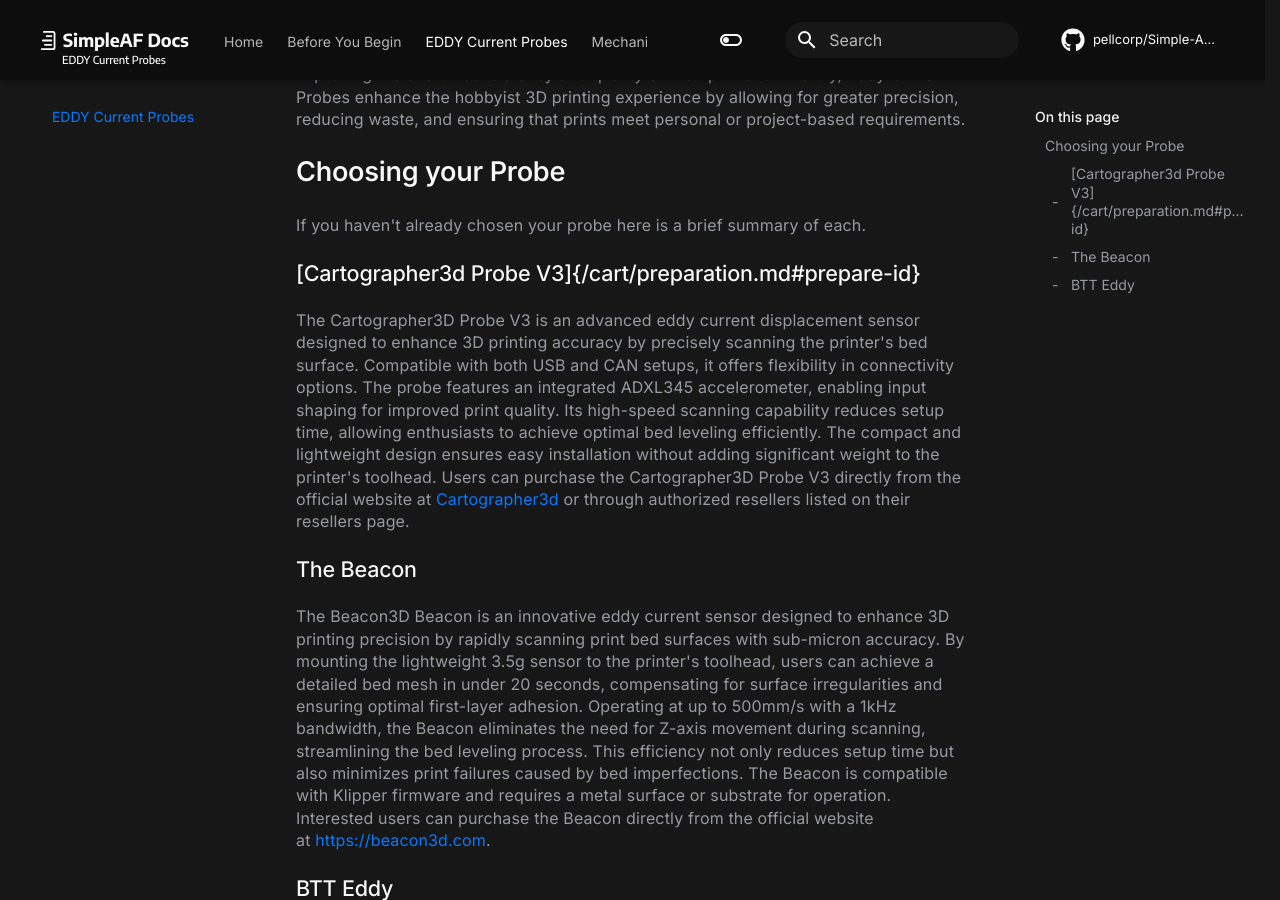
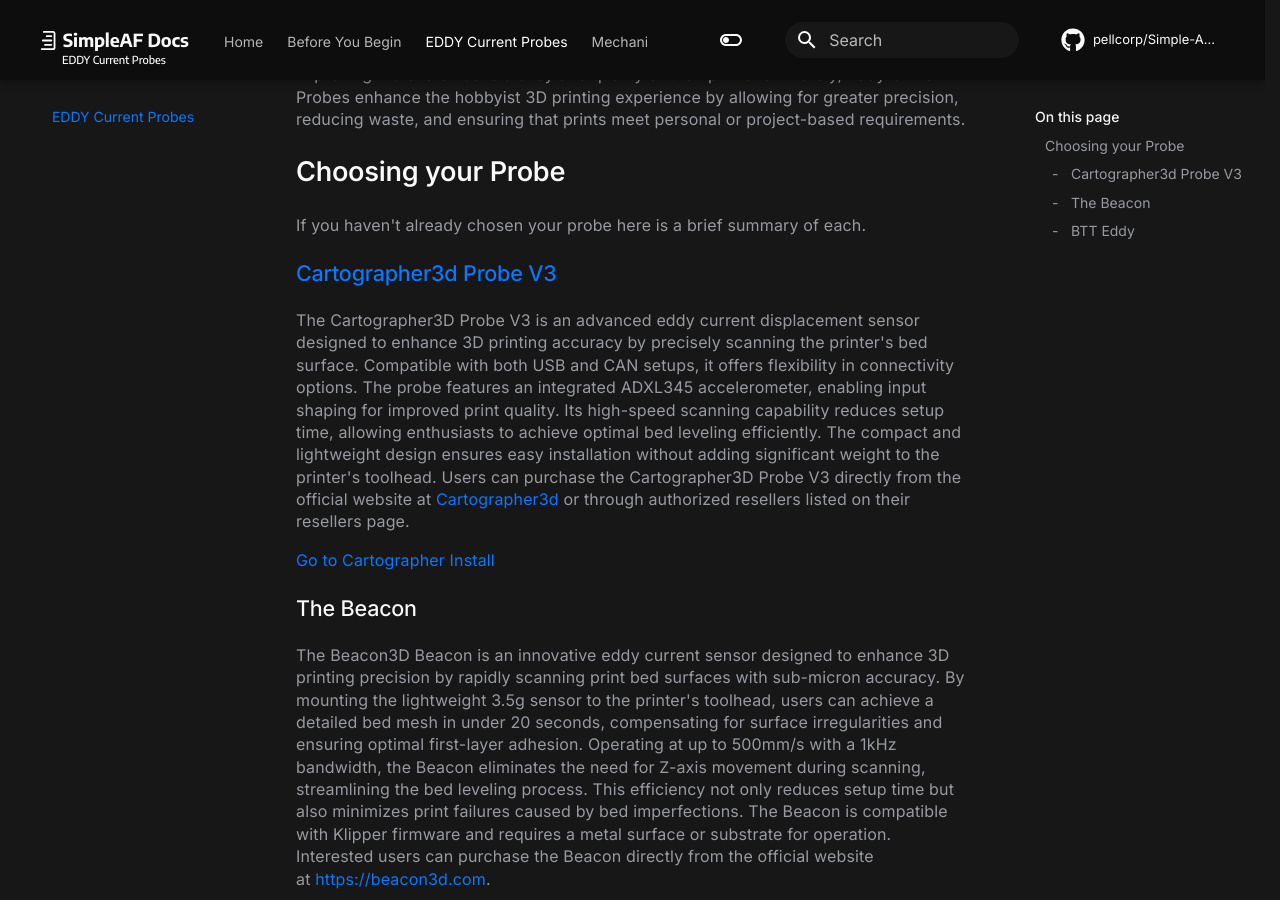
Before and after one commit to pellcorp/Simple-AF-Wiki, an MkDocs documentation site: the page built from docs/eddy.md, in a window 1280 px wide and 900 px high, scrolled down 547 px. Built offline with MkDocs 1.6.1 and Material for MkDocs 9.7.7, drawn with Linux system fonts in a browser that asks for light colours; comment, search, counter and statistics services are not loaded.

Commit message:
epiphany?

```diff
--- a/custom/overrides/partials/hero.html
+++ b/custom/overrides/partials/hero.html
@@ -3,8 +3,8 @@
         <div class="hero_text | center">
             <div class="hero-context | fs-text-xl fw-regular">
                 <h1 class="fs-display-l fw-bold">Simple AF Project</h1>
-                <p>This project is designed to assist with the installation of one of seven supported ABL probes on Creality K1 Series printers: the Cartographer3D Survey-Touch,
-                    the Beacon, the BTT Eddy, the Eddy NG, the Biqu Microprobe, the BLTouch/CRTouch, and the Voron Klicky. For the Creality K1 Max, this project also facilitates the replacement
+                <p>This project is designed to assist with the installation of one of six supported ABL probes on Creality K1 Series printers: the Cartographer3D Survey-Touch,
+                    the Beacon, the BTT Eddy, the Biqu Microprobe, the BLTouch/CRTouch, and the Voron Klicky. For the Creality K1 Max, this project also facilitates the replacement
                     of the LiDAR module. The guide provides detailed instructions for installing the Simple AF firmware and your selected probe, replacing Creality's proprietary
                     firmware. This involves swapping Creality's G-code and their modified version of Klipper with an official Klipper fork, offering enhanced functionality and performance.</p>
             </div>
--- a/docs/eddy.md
+++ b/docs/eddy.md
@@ -8,9 +8,11 @@
 
 If you haven't already chosen your probe here is a brief summary of each.
 
-### [Cartographer3d Probe V3]{/cart/preparation.md#prepare-id}
+### [Cartographer3d Probe V3](cart/preparation.md#preparing-your-cartographer3d-probe-prepare-id)
 
 The Cartographer3D Probe V3 is an advanced eddy current displacement sensor designed to enhance 3D printing accuracy by precisely scanning the printer's bed surface. Compatible with both USB and CAN setups, it offers flexibility in connectivity options. The probe features an integrated ADXL345 accelerometer, enabling input shaping for improved print quality. Its high-speed scanning capability reduces setup time, allowing enthusiasts to achieve optimal bed leveling efficiently. The compact and lightweight design ensures easy installation without adding significant weight to the printer's toolhead. Users can purchase the Cartographer3D Probe V3 directly from the official website at [Cartographer3d](<http://cartographer3d.com>) or through authorized resellers listed on their resellers page.
+
+[Go to Cartographer Install](cart/preparation.md)
 
 ### The Beacon
 
--- a/mkdocs.yml
+++ b/mkdocs.yml
@@ -93,7 +93,6 @@
   - attr_list
   - md_in_html
   - def_list
-  - markdown.extensions.attr_list
   - pymdownx.emoji:
       emoji_index: !!python/name:material.extensions.emoji.twemoji
       emoji_generator: !!python/name:material.extensions.emoji.to_svg
```
